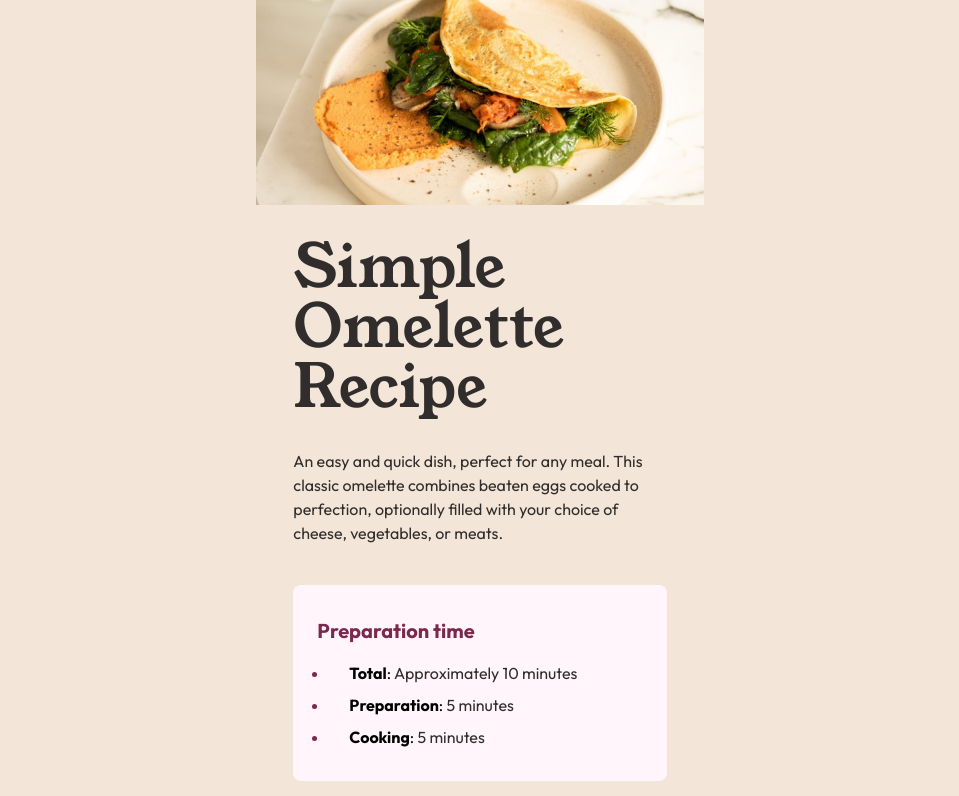
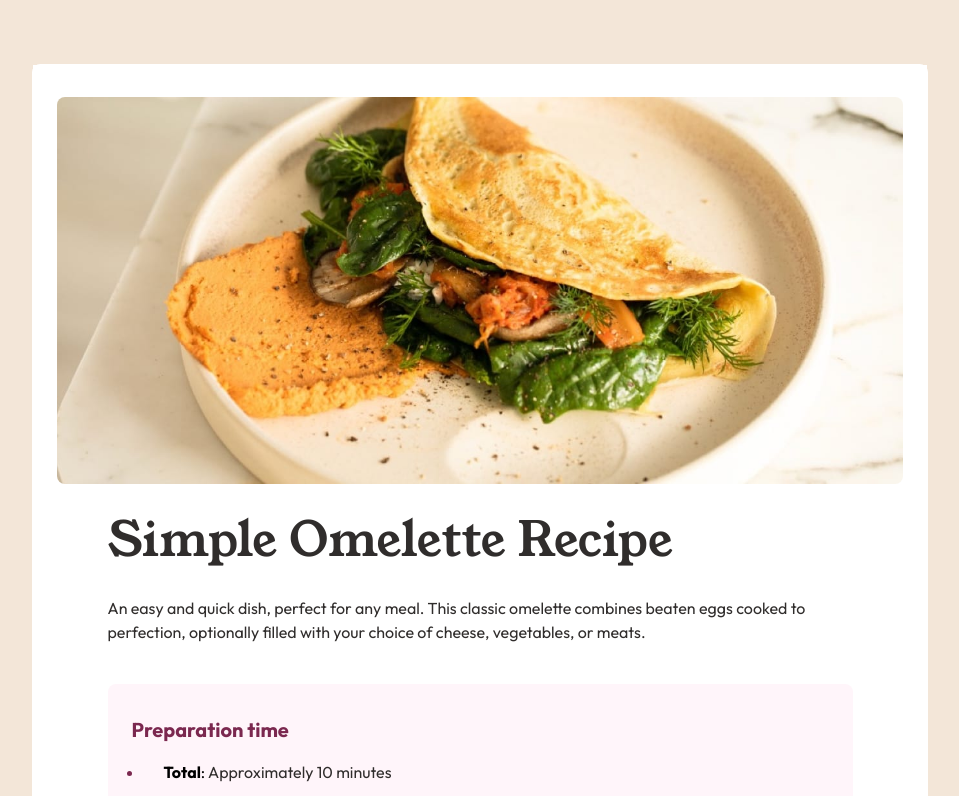
Before and after one commit to mbtenkorang/recipe-page, a Vue app: page / in a window 1280 px wide. Shown: the top 796 px of the page, without its empty margins (160-1119 px from the left). Built offline with nearby package versions, Linux system fonts and the light colour scheme.

Commit message:
Added styling for desktop

```diff
--- a/index.html
+++ b/index.html
@@ -10,8 +10,10 @@
   <title>Frontend Mentor | Recipe page</title>
 </head>
 
-<body class="sm:max-w-md sm:bg-eggshell mx-auto overflow-y-auto">
-  <div id="app"></div>
+<body class="sm:bg-eggshell overflow-y-auto">
+  <div id="app"
+    class="md:h-4/6 md:my-12 md:border md:border-white md:rounded-lg md:max-w-2xl md:mx-auto lg:max-w-4xl lg:my-16">
+  </div>
   <div class="text-xs text-center">
     Challenge by <a href="https://www.frontendmentor.io?ref=challenge" target="_blank">Frontend Mentor</a>.
     Coded by <a href="#">Moses</a>.
--- a/src/App.vue
+++ b/src/App.vue
@@ -53,7 +53,7 @@ fillings. Let it cook for another minute, then slide it onto a plate.",
 </script>
 
 <template>
-  <main>
+  <main class="md:border-b md:border-white md:bg-white">
     <ImageComponent :imagesrc="recipeData.recipeImage" />
     <div class="w-5/6 mx-auto">
       <TitleComponent :recipeTitle="recipeData.recipeTitle" />
--- a/src/components/ImageComponent.vue
+++ b/src/components/ImageComponent.vue
@@ -5,7 +5,7 @@ const props = defineProps({
 </script>
 
 <template>
-    <div>
-        <img :src="imagesrc" alt="omellette">
+    <div class="md:pt-8 md:px-6 overflow-hidden">
+        <img :src="imagesrc" alt="image of omellette" class="md:rounded-lg">
     </div>
 </template>
--- a/src/components/InstructionsComponent.vue
+++ b/src/components/InstructionsComponent.vue
@@ -9,7 +9,7 @@ const props = defineProps({
     <div class="mb-10 pb-8 border-b border-lightgrey">
         <h2 class="font-serif text-2xl text-nutmeg mb-6">Preparation Time</h2>
         <div class="ml-4 mr-6">
-            <ol class="list-decimal list-outside marker:text-nutmeg text-darkcharcoal">
+            <ol role="list" class="list-decimal list-outside marker:text-nutmeg text-darkcharcoal">
                 <li v-for="(value,key,index) in instructionSteps" :key="index+110" class=" mb-2 last:mb-0">
                     <p class="text-pretty ml-1"><span class="font-bold">{{ key }}:</span> {{ value }}</p>
                 </li>
--- a/src/components/TitleComponent.vue
+++ b/src/components/TitleComponent.vue
@@ -6,6 +6,6 @@ const props = defineProps({
 
 <template>
     <div>
-        <h1 class="font-serif text-4xl lg:text-6xl leading-none my-8 text-darkcharcoal">{{ recipeTitle }}</h1>
+        <h1 class="font-serif text-4xl my-8 text-darkcharcoal lg:text-5xl">{{ recipeTitle }}</h1>
     </div>
 </template>
```
